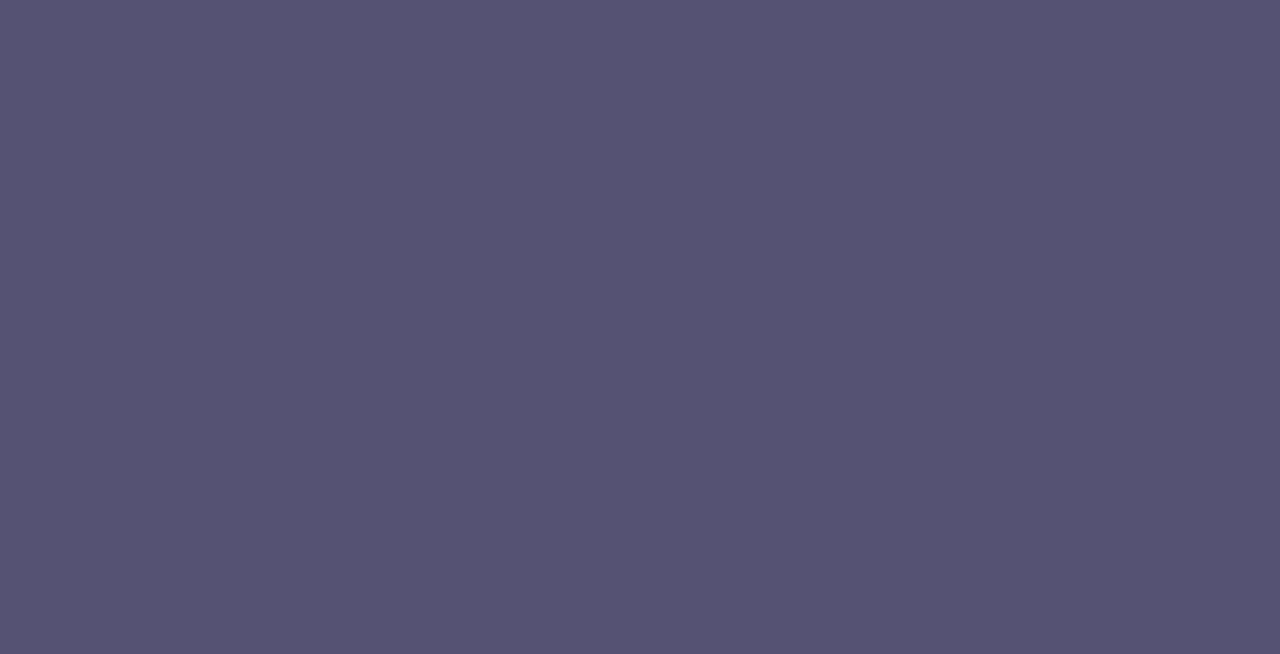
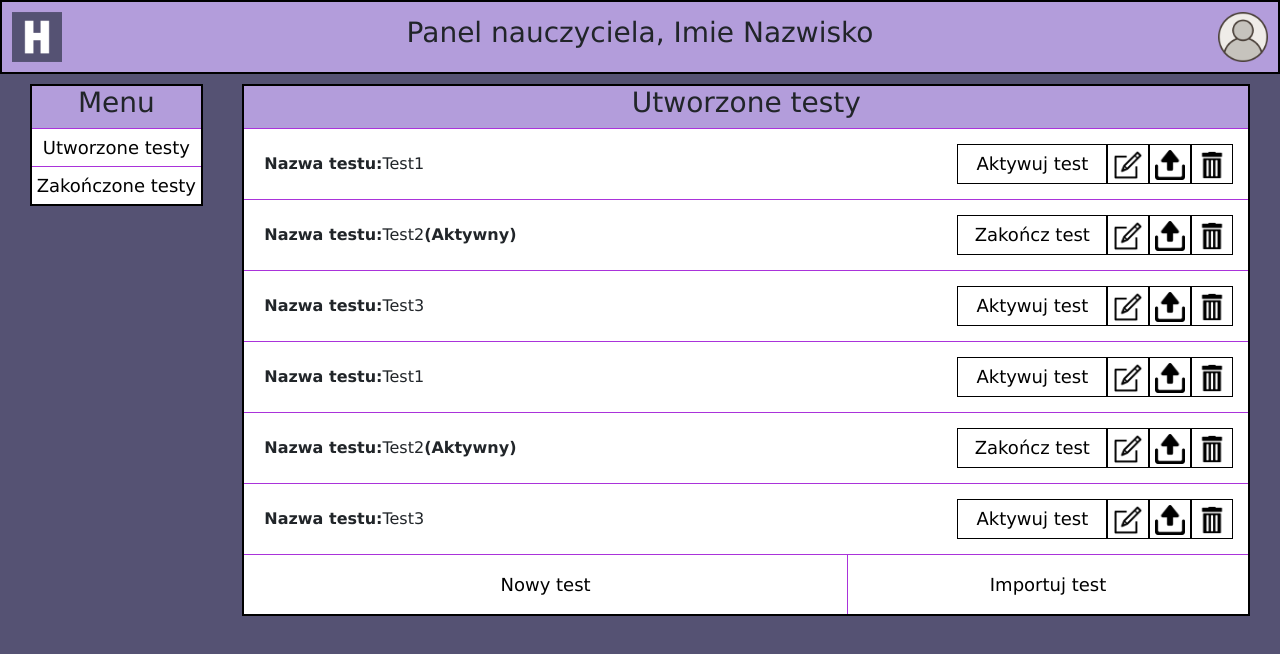
Before and after one commit to qushishu/szybki-test, a React (Create React App) app in the folder my-app/: page /teacher-panel in a window 1280 px wide. Shown: the top 654 px of the page. Built offline with nearby package versions, Linux system fonts and the light colour scheme.

Commit message:
Add activateTest and SingleTestResults

```diff
--- a/my-app/src/App.tsx
+++ b/my-app/src/App.tsx
@@ -22,8 +22,8 @@ function App() {
           <Route path="login" element={<Login />} />
           <Route path="forgot-password" element={<ForgotPassword />} />
           <Route path="test-solving" element={<TestSolving />} />
-          <Route path="test-creating" element={<TestCreating />} />
-          <Route path="teacher-panel" >
+          <Route path="test-creating" element={<TestCreating/>} />
+          <Route path="teacher-panel" element={<TeacherPanel />}>
             <Route path=":teacherId" element={<TeacherPanel />} />
           </Route>
         </Routes>
--- /dev/null
+++ b/my-app/src/components/TeacherPanel/ActivateTest.tsx
@@ -0,0 +1,38 @@
+import { TeacherPanelData } from './TeacherPanel';
+import CreatedTests from './CreatedTests';
+
+//pass testId to this func
+const ActivateTest = (tpData:TeacherPanelData, testName:string | undefined) =>{
+
+    let tokenInput = "tokenInput";
+
+    function generateToken(){
+
+    }
+
+    function activateTest(){
+        //TODO switch test to active
+        tpData.loadedPageContent(CreatedTests(tpData))
+    }
+
+    return(
+        <div className="fullWidth">
+            <h3>Aktywuj test: {testName}</h3>
+            <div className='fullWidth'  style={{backgroundColor:"white", justifyContent:"space-around"}}>
+                <div style={{maxWidth:"500px"}}>
+                    <div className='fullWidth flexRow' style={{margin:"10px"}}>
+                        <b>Czas do zakończenia testu(min):</b><input type="number"></input>
+                    </div>
+                    <div className='fullWidth flexRow' style={{margin:"10px"}}>
+                        <b>Token:</b><input id={tokenInput}></input>
+                    </div>
+                    <div className='fullWidth flexRow' style={{margin:"10px", justifyContent:"space-around"}}>
+                        <button onClick={()=>generateToken()}  style={{margin:"10px"}}>Wygeneruj nowy token</button>
+                        <button onClick={()=>activateTest()}>Zatwierdź</button>
+                    </div>
+                </div>
+            </div>
+        </div>
+      );
+}
+export default ActivateTest;
--- a/my-app/src/components/TeacherPanel/CreatedTests.tsx
+++ b/my-app/src/components/TeacherPanel/CreatedTests.tsx
@@ -1,14 +1,13 @@
-import './TeacherPanel.css';
 import {Test} from "../../API"
 import editIcon from "../../assets/images/Edit_icon.png"
 import exportIcon from "../../assets/images/Export_icon.png"
-import { Tooltip } from 'react-bootstrap';
-import { useNavigate } from "react-router-dom";
+import binIcon from "../../assets/images/Bin_icon.png"
+import ActivateTest from './ActivateTest';
+import {borderColor, TeacherPanelData } from './TeacherPanel';
 
-const CreatedTests = () =>{
+const CreatedTests = (tpData:TeacherPanelData) =>{
 
     let tests:Array<Test> = []
-    let navigate=useNavigate();
     // Testing array
     tests.push({name:"Test1",isActive:false})
     tests.push({name:"Test2",isActive:true})
@@ -19,8 +18,7 @@ const CreatedTests = () =>{
 
     function activateTest(test:Test){
         //TODO: activate test
-        alert("TODO: activate test. "+test.name)
-        navigate('/test-creating', { state: { id: 1 } });
+        tpData.loadedPageContent(ActivateTest(tpData,test.name));
     }
 
     function closeTest(test:Test){
@@ -29,8 +27,13 @@ const CreatedTests = () =>{
     }
 
     function editTest(test:Test){
-        //TODO: edit test
-        alert("TODO: edit test. "+test.name)
+        if(test.isActive){
+            alert("Nie można edytować aktywnego testu.")
+        }
+        else{
+            //TODO: edit test
+            tpData.navigate('/test-creating', { state: { id: 1 } });
+        }
     }
 
     function exportTest(test:Test){
@@ -38,15 +41,29 @@ const CreatedTests = () =>{
         alert("TODO: export test. "+test.name)
     }
 
+    function deleteTest(test:Test){
+        //TODO: delete test
+        if(test.isActive){
+            alert("Nie można usunąć aktywnego testu.")
+        }
+        else{
+            alert("TODO: delete test")
+        }
+    }
+
     function loadTests(){
         //get teacher test as Array<Test>
-        let tests_objects = tests.map((test) => (
-        <div className='fullWidth flexRow' style={{borderTop:"1px solid #808080", padding:"5px"}}>
-            {test.name} {test.isActive ? "(Aktywny)": ""}
-            <div className='flexRow'>
-                <button className='tpButton' style={{border:"1px solid black",width:"150px"}} onClick={test.isActive ? ()=>closeTest(test):()=>activateTest(test)}>{test.isActive ? "Zakończ test":"Aktywuj test"}</button>
-                <button className='tpButton' style={{border:"1px solid black", padding:"2px"}} onClick={()=> editTest(test)}><img className="icon" src={editIcon}/></button>
-                <button className='tpButton' style={{border:"1px solid black", padding:"2px"}} onClick={()=> exportTest(test)}><img className="icon" src={exportIcon}/></button>
+        let tests_objects = tests.map((test,i) => (
+        <div className='fullWidth flexRow' style={{borderTop:borderColor, padding:"5px", paddingLeft:"20px"}} key={i}>
+            <div className="flexRow">
+                <b>Nazwa testu:</b>{test.name}
+                <b>{test.isActive ? "(Aktywny)": ""}</b>
+            </div>
+            <div className='flexRow' style={{justifyContent:"space-around", padding:"10px", height:"60px"}}>
+                <button style={{width:"150px"}} onClick={test.isActive? ()=>closeTest(test) : ()=>activateTest(test)}>{test.isActive? "Zakończ test":"Aktywuj test"}</button>
+                <button onClick={()=> editTest(test)}><img className="icon" src={editIcon}/></button>
+                <button onClick={()=> exportTest(test)}><img className="icon" src={exportIcon}/></button>
+                <button onClick={()=> deleteTest(test)}><img className="icon" src={binIcon}/></button>
             </div>
         </div>
         ))
@@ -64,20 +81,21 @@ const CreatedTests = () =>{
 
       function createTest(){
         //TODO: load createTestPage
-        alert("TODO: load createTestPage")
+        // alert("TODO: load createTestPage")
+        tpData.navigate('/test-creating', { state: { id: 1 } });
       }
 
     return(
         <div className="fullWidth">
             <h3>Utworzone testy</h3>
-            <>
+
             {loadTests()}
-            </>
 
 
-            <div className="fullWidth flexRow">
-                <button className="tpButton" style={{width:"60%"}} onClick={createTest}>Nowy test</button>
-                <button className="tpButton" style={{width:"40%", borderLeft:"1px solid #bebebe"}} onClick={importTest}>Importuj test</button>
+
+            <div className="fullWidth flexRow" style={{height:"60px"}}>
+                <button style={{width:"60%", border:"none", borderTop:borderColor}} onClick={createTest}>Nowy test</button>
+                <button style={{width:"40%", border:"none", borderLeft:borderColor, borderTop:borderColor}} onClick={importTest}>Importuj test</button>
             </div>
         </div>
       );
--- /dev/null
+++ b/my-app/src/components/TeacherPanel/SingleTestResults.tsx
@@ -0,0 +1,50 @@
+import { borderColor, TeacherPanelData } from './TeacherPanel';
+
+
+type StudentResults = {
+    name:string;
+    percentGrade:number;
+}
+
+//add testId to passed parameters
+const SingleTestsResults = (tpData:TeacherPanelData,testName:string | undefined) =>{
+
+    let results:Array<StudentResults> = []
+
+    // Testing array
+    results.push({name:"Student 1",percentGrade:100})
+    results.push({name:"Student 2",percentGrade:50})
+    results.push({name:"Student 3",percentGrade:10})
+    results.push({name:"Student 4",percentGrade:66})
+
+    function showResults(results:StudentResults){
+        //TODO show student results
+        alert("TODO show student results")
+    }
+
+    function loadTestResults(){
+       let results_elements = results.map((result,i) => (
+            <div className='fullWidth flexRow' style={{borderTop:borderColor, padding:"5px", paddingLeft:"20px"}} key={i}>
+                {result.name} ({result.percentGrade}%)
+                <div className='flexRow'>
+                    <button style={{width:"200px"}} onClick={() => showResults(result)}>Pokaz odpowiedzi</button>
+                </div>
+            </div>
+            ))
+            return(
+                <div className='fullWidth' style={{backgroundColor:"white"}}>
+                    {results_elements}
+                </div>
+            );
+    }
+
+      return(
+        <div className="fullWidth">
+            <h3>Wyniki testu: {testName}</h3>
+
+            {loadTestResults()}
+
+        </div>
+      );
+}
+export default SingleTestsResults;
--- a/my-app/src/components/TeacherPanel/TeacherPanel.css
+++ b/my-app/src/components/TeacherPanel/TeacherPanel.css
@@ -1,6 +1,11 @@
 .teacherPanel{
     width: 100vw;
 }
+
+.teacherPanel h3{
+    margin: px;
+}
+
 
 .fullWidth{
     width: 100%;
@@ -8,6 +13,7 @@
 }
 
 .flexRow{
+    display: flex;
     flex-direction: row;
     justify-content: space-between;
     flex-wrap: wrap;
@@ -30,17 +36,22 @@
 }
 
 /* teacherPanelButton */
-.tpButton{
+.teacherPanel button{
     height: 100%;
     margin: 0px;
     padding: 5px;
     background-color: white;
     color: black;
-    border-top: 1px solid #808080;
+    border: 1px solid black;
     font-size: large;
 }
 
-.tpButton:hover{
+.teacherPanel button:hover{
     background-color: #b39ddb;
     color: white;
 }
+
+.menu button{
+    border: none;
+    border-top: 1px solid #aa33da;
+}
--- a/my-app/src/components/TeacherPanel/TeacherPanel.tsx
+++ b/my-app/src/components/TeacherPanel/TeacherPanel.tsx
@@ -2,19 +2,27 @@ import './TeacherPanel.css';
 import logo from '../../assets/images/logo_transparent_1.png'
 import userimgtemplate from "../../assets/images/user.png"
 import { useEffect, useState } from 'react';
+import { NavigateFunction, useNavigate } from 'react-router';
+import { useParams } from "react-router-dom";
+
 import CreatedTests from './CreatedTests';
 import TestsResults from './TestsResults';
-import { useNavigate } from 'react-router';
-import { useParams } from "react-router-dom";
-
 export interface IdTeacher {
     teacherId: number
 }
 
+export type TeacherPanelData = {
+    teacherId:string | undefined;
+    navigate: NavigateFunction;
+    loadedPageContent:React.Dispatch<React.SetStateAction<React.ReactNode>>;
+}
+
+export const borderColor = "1px solid #aa33da"
 
 const TeacherPanel = () => {
+    const [loadedPageContent, setloadedPageContent] = useState<JSX.Element | React.ReactNode>();
+
     //TODO: pass auth teacher data
-    let navigate = useNavigate()
     const id = useParams();
     useEffect(() => {
         (async () => {
@@ -22,30 +30,36 @@ const TeacherPanel = () => {
         })();
     }, []);
 
+
+    let tpData:TeacherPanelData={
+        teacherId:" ", //insert teacher id
+        navigate:useNavigate(),
+        loadedPageContent:setloadedPageContent
+    }
+
     // navigate('/teacher-panel/'+ props.teacherId)
     let name = "Imie"
     let last_name = "Nazwisko"
     let userImg = userimgtemplate //switch to user image if available
 
-    const [loadedPageContent, setloadedPageContent] = useState<JSX.Element | React.ReactNode>(CreatedTests);
 
 
     //if not authorized show no access page
 
     return (
-        <div className="teacherPanel">
-            <div className="pane fullWidth flexRow" style={{ padding: "10px" }}>
+        <div className="teacherPanel" onLoad={() => setloadedPageContent(()=>CreatedTests(tpData))}>
+            <div className="pane fullWidth flexRow" style={{ padding: "10px", flexWrap:"nowrap" }} onClick={()=> tpData.navigate('/login')}>
                 <img className="small-image" src={logo} alt="logo" />
                 <h3>Panel nauczyciela, {name} {last_name}</h3>
-                <img className="small-image" src={userImg} alt="logo" />
+                <img className="small-image" src={userImg} alt="logo"/>
             </div>
             <div className="fullWidth flexRow" style={{ justifyContent: "space-around", padding: "10px", alignItems: "start" }}>
-                <div className="pane" style={{ maxWidth: "25%", minWidth: "150px" }}>
+                <div className="pane menu" style={{ maxWidth: "20%", minWidth: "150px" }}>
                     <h3>Menu</h3>
-                    <button className="tpButton fullWidth" onClick={() => setloadedPageContent(CreatedTests)}>Utworzone testy</button>
-                    <button className="tpButton fullWidth" onClick={() => setloadedPageContent(TestsResults)}>Wyniki testów</button>
+                    <button className="fullWidth" onClick={() => setloadedPageContent(()=>CreatedTests(tpData))}>Utworzone testy</button>
+                    <button className="fullWidth" onClick={() => setloadedPageContent(()=>TestsResults(tpData))}>Zakończone testy</button>
                 </div>
-                <div className="pane" style={{ width: "75%", minWidth: "200px" }}>
+                <div className="pane" style={{ width: "80%", minWidth: "200px" }}>
                     {loadedPageContent}
                 </div>
             </div>
--- a/my-app/src/components/TeacherPanel/TestsResults.tsx
+++ b/my-app/src/components/TeacherPanel/TestsResults.tsx
@@ -1,7 +1,9 @@
-import './TeacherPanel.css';
 import {TestResults} from "../../API"
+import { borderColor, TeacherPanelData } from './TeacherPanel';
+import SingleTestsResults from './SingleTestResults';
 
-const TestsResults = () =>{
+
+const TestsResults = (tpData:TeacherPanelData) =>{
 
     let tests:Array<TestResults> = []
 
@@ -11,9 +13,7 @@ const TestsResults = () =>{
     tests.push({name:"Test3",closeDate:new Date()})
 
     function showResults(testResults:TestResults){
-        //TODO: show results
-        alert("TODO: show results. "+testResults.name)
-
+        tpData.loadedPageContent(SingleTestsResults(tpData,testResults.name))
     }
 
     function exportResults(testResults:TestResults){
@@ -24,12 +24,17 @@ const TestsResults = () =>{
 
     function loadTestsResults(){
         //get teacher results as Array<TestResults>
-        let tests_objects = tests.map((test) => (
-            <div className='fullWidth flexRow' style={{borderTop:"1px solid #808080", padding:"5px"}}>
-                {test.name} {test.closeDate.toTimeString()}
+        let tests_objects = tests.map((test,i) => (
+            <div className='fullWidth flexRow' style={{borderTop:borderColor, padding:"5px", paddingLeft:"20px"}} key={i}>
+                <div className="flexRow">
+                    <b>Nazwa testu:</b>{test.name}
+                </div>
+                <div className="flexRow">
+                    <b>Data zakończenia:</b> {test.closeDate.toTimeString()}
+                </div>
                 <div className='flexRow'>
-                    <button className='tpButton' style={{border:"1px solid black",width:"150px"}} onClick={() => showResults(test)}>Pokaz wyniki</button>
-                    <button className='tpButton' style={{border:"1px solid black",width:"150px"}} onClick={() => exportResults(test)}>Eksportuj wyniki</button>
+                    <button style={{width:"150px"}} onClick={() => showResults(test)}>Pokaz wyniki</button>
+                    <button style={{width:"150px"}} onClick={() => exportResults(test)}>Eksportuj wyniki</button>
                 </div>
             </div>
             ))
@@ -42,9 +47,9 @@ const TestsResults = () =>{
 
       return(
         <div className="fullWidth">
-          <h3>Wyniki testów</h3>
+            <h3>Zakończone testy</h3>
 
-                {loadTestsResults()}
+            {loadTestsResults()}
 
         </div>
       );
```
Also changed, not shown: my-app/src/assets/images/Bin_icon.png (added).
